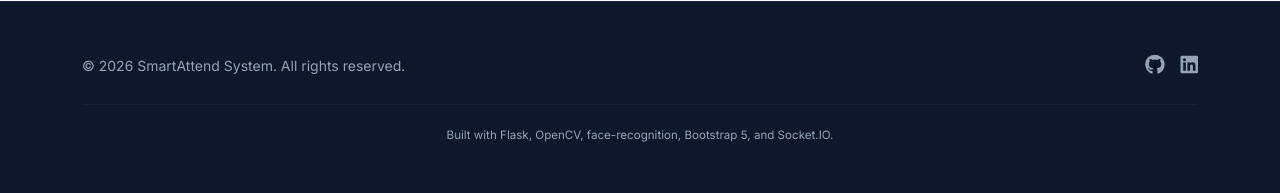
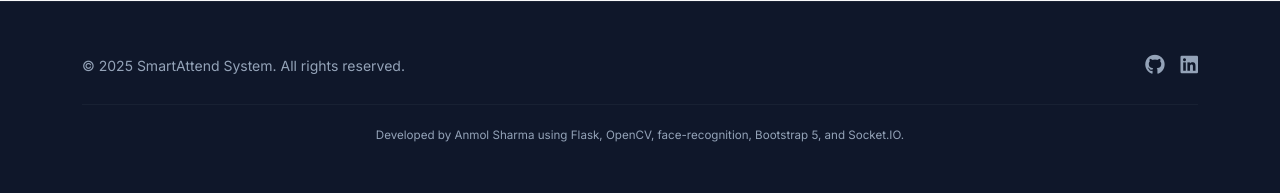
Before and after one commit to Anmol756/Advance-python-face-detecton-system, a Flask app: page /landing in a window 1280 px wide. Shown: the part 1883-2076 px from the top of the page. Run offline with Flask 2, Linux system fonts and the light colour scheme.

Commit message:
update landing page

```diff
--- a/app/templates/landing.html
+++ b/app/templates/landing.html
@@ -294,7 +294,7 @@
         <div class="container">
             <div class="row justify-content-between align-items-center g-3">
                 <div class="col-md-6 text-md-start">
-                    <span class="small font-weight-semibold">&copy; {{ now.year if now is defined else 2026 }} SmartAttend System. All rights reserved.</span>
+                    <span class="small font-weight-semibold">&copy; {{ now.year if now is defined else 2025 }} SmartAttend System. All rights reserved.</span>
                 </div>
                 <div class="col-md-6 text-md-end d-flex justify-content-center justify-content-md-end gap-3 fs-5">
                     <a href="https://github.com/Anmol756" target="_blank" rel="noopener noreferrer"><i class="fab fa-github"></i></a>
@@ -302,7 +302,7 @@
                 </div>
             </div>
             <div class="mt-4 pt-3 border-top border-secondary border-opacity-10 text-xs">
-                <span style="font-size: 0.725rem;">Built with Flask, OpenCV, face-recognition, Bootstrap 5, and Socket.IO.</span>
+                <span style="font-size: 0.725rem;">Developed by Anmol Sharma using Flask, OpenCV, face-recognition, Bootstrap 5, and Socket.IO.</span>
             </div>
         </div>
     </footer>
```
